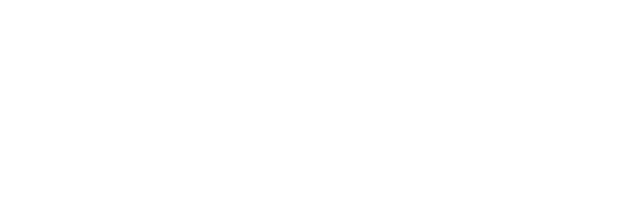
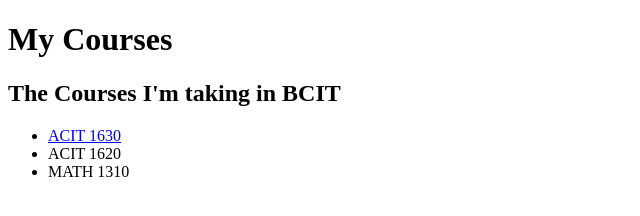
Before and after one commit to sylkee00/Personal_website_ACIT1620, a plain HTML site: page misc/courses.html in a window 1280 px wide. Shown: the whole page, without its empty margins (0-640 px from the left). Drawn offline with Linux system fonts and the light colour scheme.

Commit message:
Add a heading to course page and move the list of courses from main page

```diff
--- a/misc/courses.html
+++ b/misc/courses.html
@@ -0,0 +1,23 @@
+<!DOCTYPE html>
+<html lang = "en-CA">
+<head>
+    <title>course page</title>
+    <meta charset="utf-8">
+</head>
+
+<body>
+
+    <h1>My Courses</h1>
+    <section>
+        <h2>The Courses I'm taking in BCIT</h2>
+        <div>
+            <ul>
+                <li><a href = https://www.bcit.ca/outlines/20231089206 title = "The outline of ACIT1630" target = "_blank">ACIT 1630</a></li>
+                <li>ACIT 1620</li>
+                <li>MATH 1310</li>
+            </ul>
+        </div>
+
+    </section>
+</body>
+</html>
```
Also changed, not shown: index.html (+6 -4 lines), 1 other file.
